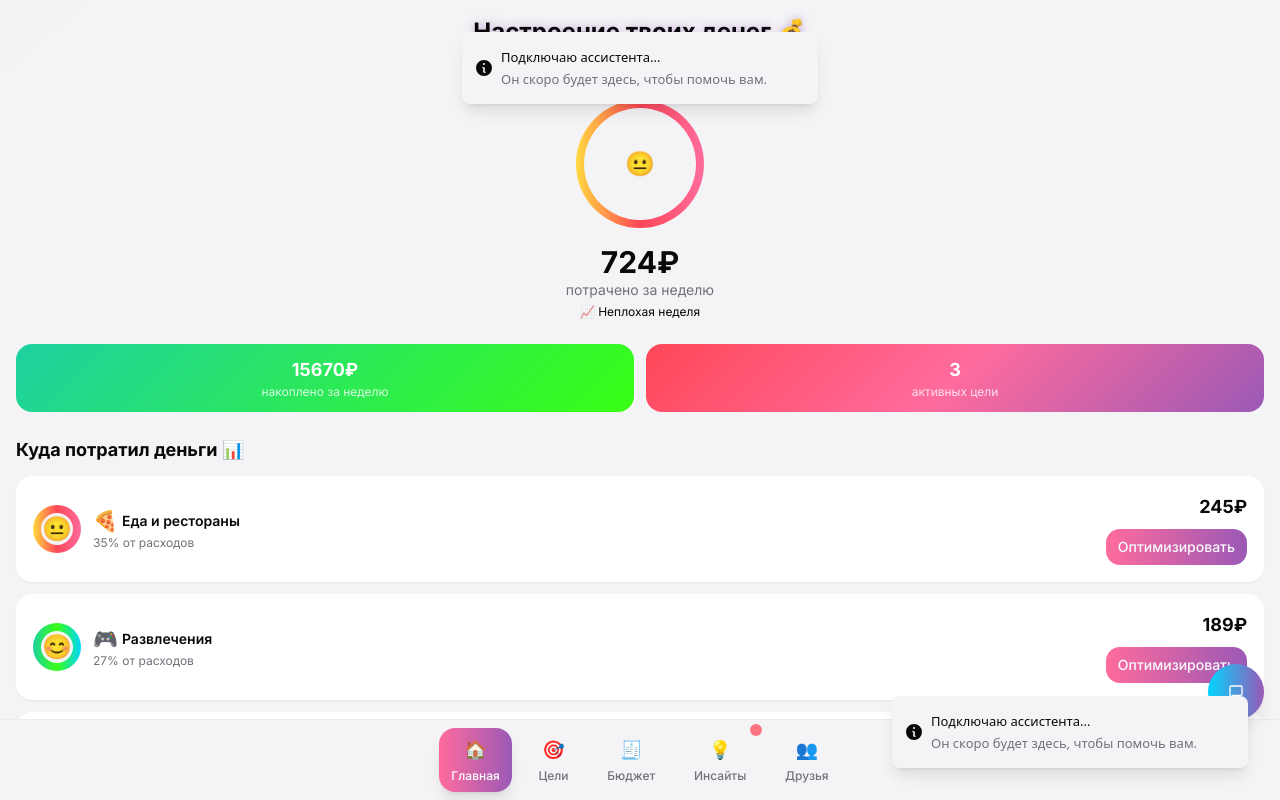
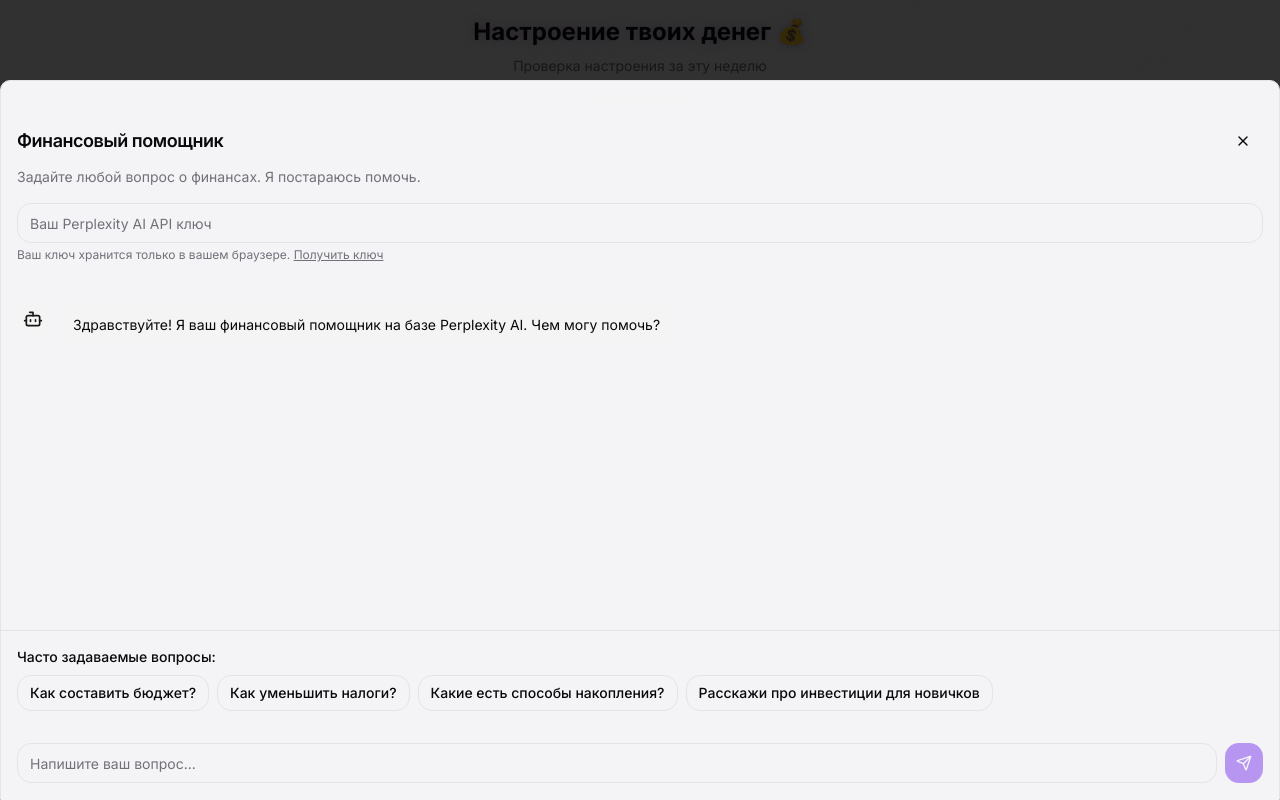
Before and after one commit to hirdle/money-mood-mobile, a React (Vite) app: page / in a window 1280 px wide. Both pictures are taken after a click on the button 1236 px from the left and 692 px from the top of the page. Shown: the top 800 px of the page. Built offline with nearby package versions, Linux system fonts and the light colour scheme.

Commit message:
Feat: Integrate GPT chat and FAQ
Implement GPT-powered chat with operator functionality and add a list of frequently asked questions.

```diff
--- a/src/components/ChatBubble.tsx
+++ b/src/components/ChatBubble.tsx
@@ -1,21 +1,13 @@
 
 import { MessageSquare } from 'lucide-react';
 import { Button } from '@/components/ui/button';
-import { toast } from "sonner";
 
-const ChatBubble = () => {
-  const handleClick = () => {
-    toast.info("Подключаю ассистента...", {
-      description: "Он скоро будет здесь, чтобы помочь вам.",
-      duration: 3000,
-    });
-  };
-
+const ChatBubble = ({ onOpen }: { onOpen: () => void }) => {
   return (
     <Button
       size="icon"
       className="fixed bottom-20 right-4 w-14 h-14 rounded-full bg-gradient-to-r from-electric-blue to-cyber-purple shadow-lg hover:scale-110 transition-transform z-50 glow-effect"
-      onClick={handleClick}
+      onClick={onOpen}
     >
       <MessageSquare className="w-6 h-6 text-white" />
     </Button>
--- /dev/null
+++ b/src/components/ChatMessage.tsx
@@ -0,0 +1,42 @@
+
+import { Bot, User } from 'lucide-react';
+import { cn } from '@/lib/utils';
+
+const ChatMessage = ({ message, isUser, isLoading = false }: { message: string, isUser: boolean, isLoading?: boolean }) => {
+    const wrapperClasses = cn(
+        'flex items-start gap-3 my-4',
+        isUser ? 'justify-end' : 'justify-start'
+    );
+    const bubbleClasses = cn(
+        'p-3 rounded-lg max-w-[80%]',
+        isUser ? 'bg-primary text-primary-foreground' : 'bg-muted'
+    );
+
+    return (
+        <div className={wrapperClasses}>
+            {!isUser && (
+                <div className="flex-shrink-0 w-8 h-8 rounded-full bg-secondary flex items-center justify-center">
+                    <Bot className="w-5 h-5 text-secondary-foreground" />
+                </div>
+            )}
+            <div className={bubbleClasses}>
+                {isLoading ? (
+                    <div className="flex items-center space-x-1 p-1">
+                        <span className="h-2 w-2 bg-current rounded-full animate-bounce [animation-delay:-0.3s]"></span>
+                        <span className="h-2 w-2 bg-current rounded-full animate-bounce [animation-delay:-0.15s]"></span>
+                        <span className="h-2 w-2 bg-current rounded-full animate-bounce"></span>
+                    </div>
+                ) : (
+                    <p className="text-sm whitespace-pre-wrap">{message}</p>
+                )}
+            </div>
+            {isUser && (
+                <div className="flex-shrink-0 w-8 h-8 rounded-full bg-primary flex items-center justify-center">
+                    <User className="w-5 h-5 text-primary-foreground" />
+                </div>
+            )}
+        </div>
+    );
+}
+
+export default ChatMessage;
--- /dev/null
+++ b/src/components/ChatWindow.tsx
@@ -0,0 +1,165 @@
+
+import { useState, useRef, useEffect } from 'react';
+import { Drawer, DrawerContent, DrawerHeader, DrawerTitle, DrawerDescription, DrawerFooter, DrawerClose } from '@/components/ui/drawer';
+import { Button } from '@/components/ui/button';
+import { Input } from '@/components/ui/input';
+import { Send, X } from 'lucide-react';
+import ChatMessage from './ChatMessage';
+import { ScrollArea } from '@/components/ui/scroll-area';
+
+interface Message {
+  text: string;
+  isUser: boolean;
+}
+
+const faqs = [
+    "Как составить бюджет?",
+    "Как уменьшить налоги?",
+    "Какие есть способы накопления?",
+    "Расскажи про инвестиции для новичков"
+];
+
+const ChatWindow = ({ isOpen, onClose }: { isOpen: boolean; onClose: () => void; }) => {
+    const [messages, setMessages] = useState<Message[]>([
+        { text: "Здравствуйте! Я ваш финансовый помощник на базе Perplexity AI. Чем могу помочь?", isUser: false }
+    ]);
+    const [input, setInput] = useState('');
+    const [apiKey, setApiKey] = useState('');
+    const [isWaitingForResponse, setIsWaitingForResponse] = useState(false);
+    const scrollAreaViewport = useRef<HTMLDivElement>(null);
+
+    useEffect(() => {
+        if (scrollAreaViewport.current) {
+            scrollAreaViewport.current.scrollTo({ top: scrollAreaViewport.current.scrollHeight, behavior: 'smooth' });
+        }
+    }, [messages, isWaitingForResponse]);
+
+    useEffect(() => {
+        const storedApiKey = localStorage.getItem('perplexity-api-key');
+        if (storedApiKey) {
+            setApiKey(storedApiKey);
+        }
+    }, []);
+
+    const handleApiKeyChange = (key: string) => {
+        setApiKey(key);
+        localStorage.setItem('perplexity-api-key', key);
+    }
+
+    const handleSendMessage = async (text: string) => {
+        if (!text.trim()) return;
+
+        const userMessage: Message = { text, isUser: true };
+        setMessages(prev => [...prev, userMessage]);
+        setInput('');
+
+        if (!apiKey) {
+            setTimeout(() => {
+                setMessages(prev => [...prev, { text: "Пожалуйста, введите ваш API ключ для Perplexity AI в поле выше, чтобы я мог вам ответить.", isUser: false }]);
+            }, 1000);
+            return;
+        }
+
+        setIsWaitingForResponse(true);
+
+        try {
+            const response = await fetch('https://api.perplexity.ai/chat/completions', {
+                method: 'POST',
+                headers: {
+                    'Authorization': `Bearer ${apiKey}`,
+                    'Content-Type': 'application/json',
+                },
+                body: JSON.stringify({
+                    model: 'llama-3.1-sonar-small-128k-online',
+                    messages: [
+                        { role: 'system', content: 'You are a helpful financial assistant. Be precise and concise. Respond in Russian.' },
+                        { role: 'user', content: text }
+                    ],
+                }),
+            });
+
+            if (!response.ok) {
+                const errorData = await response.json();
+                console.error("API Error:", errorData);
+                throw new Error(errorData.error?.message || 'API call failed');
+            }
+
+            const data = await response.json();
+            const botMessage: Message = { text: data.choices[0].message.content, isUser: false };
+            setMessages(prev => [...prev, botMessage]);
+        } catch (error) {
+            console.error("Error calling Perplexity API:", error);
+            const errorMessage: Message = { text: `Извините, произошла ошибка при обращении к API. ${error instanceof Error ? error.message : ''}`, isUser: false };
+            setMessages(prev => [...prev, errorMessage]);
+        } finally {
+            setIsWaitingForResponse(false);
+        }
+    };
+
+    return (
+        <Drawer open={isOpen} onOpenChange={(open) => !open && onClose()}>
+            <DrawerContent className="h-[90vh] flex flex-col" onOpenAutoFocus={(e) => e.preventDefault()}>
+                <DrawerHeader className="text-left flex-shrink-0">
+                    <div className="flex justify-between items-center">
+                        <DrawerTitle>Финансовый помощник</DrawerTitle>
+                        <DrawerClose asChild>
+                            <Button variant="ghost" size="icon" onClick={onClose}>
+                                <X className="h-4 w-4" />
+                            </Button>
+                        </DrawerClose>
+                    </div>
+                    <DrawerDescription>Задайте любой вопрос о финансах. Я постараюсь помочь.</DrawerDescription>
+                </DrawerHeader>
+
+                <div className="px-4 pb-2 flex-shrink-0">
+                    <Input
+                        type="password"
+                        placeholder="Ваш Perplexity AI API ключ"
+                        value={apiKey}
+                        onChange={(e) => handleApiKeyChange(e.target.value)}
+                    />
+                    <p className="text-xs text-muted-foreground mt-1">
+                        Ваш ключ хранится только в вашем браузере.{" "}
+                        <a href="https://www.perplexity.ai/settings/api" target="_blank" rel="noopener noreferrer" className="underline">Получить ключ</a>
+                    </p>
+                </div>
+
+                <ScrollArea className="flex-grow p-4" viewportRef={scrollAreaViewport}>
+                    <div className="pr-4">
+                        {messages.map((msg, index) => (
+                            <ChatMessage key={index} message={msg.text} isUser={msg.isUser} />
+                        ))}
+                        {isWaitingForResponse && <ChatMessage message="..." isUser={false} isLoading={true} />}
+                    </div>
+                </ScrollArea>
+
+                <div className="p-4 border-t flex-shrink-0">
+                    <p className="text-sm font-medium mb-2">Часто задаваемые вопросы:</p>
+                    <div className="flex flex-wrap gap-2">
+                        {faqs.map((faq, index) => (
+                            <Button key={index} variant="outline" size="sm" onClick={() => handleSendMessage(faq)} disabled={isWaitingForResponse}>
+                                {faq}
+                            </Button>
+                        ))}
+                    </div>
+                </div>
+
+                <DrawerFooter className="flex-shrink-0">
+                    <form onSubmit={(e) => { e.preventDefault(); handleSendMessage(input); }} className="flex gap-2">
+                        <Input
+                            placeholder="Напишите ваш вопрос..."
+                            value={input}
+                            onChange={(e) => setInput(e.target.value)}
+                            disabled={isWaitingForResponse}
+                        />
+                        <Button type="submit" size="icon" disabled={isWaitingForResponse || !input.trim()}>
+                            <Send className="h-4 w-4" />
+                        </Button>
+                    </form>
+                </DrawerFooter>
+            </DrawerContent>
+        </Drawer>
+    );
+};
+
+export default ChatWindow;
--- a/src/pages/Index.tsx
+++ b/src/pages/Index.tsx
@@ -8,6 +8,7 @@ import NotificationsPage from './NotificationsPage';
 import SocialPage from './SocialPage';
 import BudgetPage from './BudgetPage';
 import { Toaster } from "@/components/ui/sonner";
+import ChatWindow from '@/components/ChatWindow';
 
 const tabs = [
   { id: 'home', label: 'Главная', icon: '🏠', component: HomePage },
@@ -19,6 +20,7 @@ const tabs = [
 
 const Index = () => {
   const [activeTab, setActiveTab] = useState('home');
+  const [isChatOpen, setIsChatOpen] = useState(false);
 
   const ActiveComponent = tabs.find(tab => tab.id === activeTab)?.component || HomePage;
 
@@ -46,7 +48,8 @@ const Index = () => {
       </div>
 
       {/* Чат-пузырь */}
-      <ChatBubble />
+      <ChatBubble onOpen={() => setIsChatOpen(true)} />
+      <ChatWindow isOpen={isChatOpen} onClose={() => setIsChatOpen(false)} />
       <Toaster richColors position="top-center" />
     </div>
   );
```
